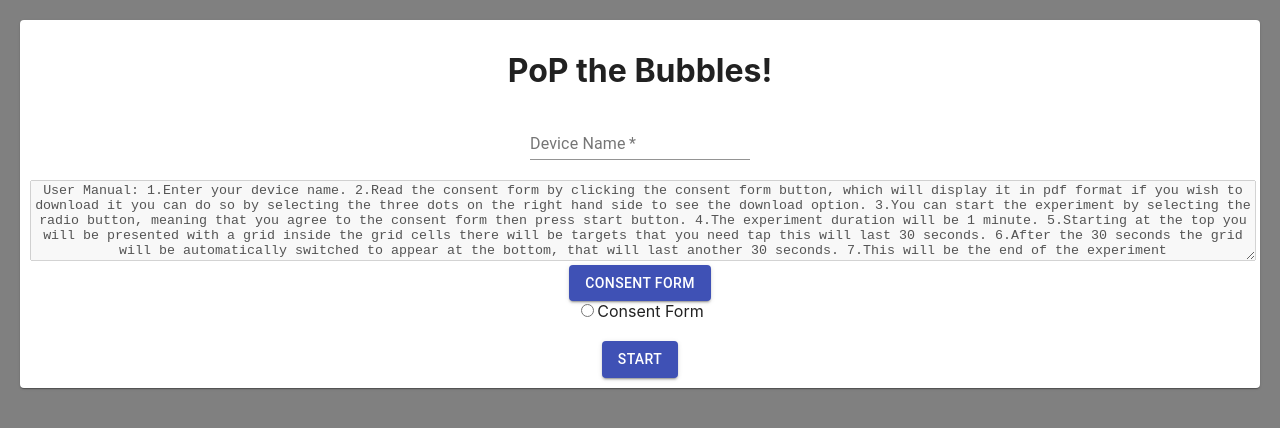
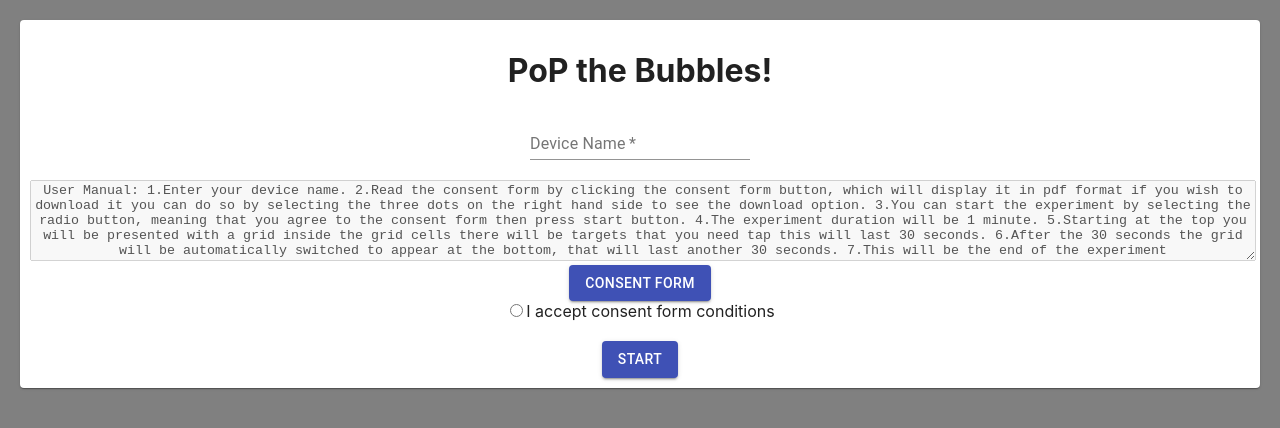
Before and after one commit to Nightwarri0R/Fitts-Law-with-React, a React (Create React App) app in the folder Frontend/game/: page / in a window 1280 px wide. Shown: the top 428 px of the page. Built offline with nearby package versions, Linux system fonts and the light colour scheme.

Commit message:
Small thing

```diff
--- a/Frontend/game/src/components/WelcomePage.jsx
+++ b/Frontend/game/src/components/WelcomePage.jsx
@@ -39,7 +39,7 @@ const WelcomePage = ({onSubmitData}) => {
             <input type="radio" required={true} id='terms' onChange={(evt) => {
                 setTerms(evt.target.value)
             }}/>
-            <label>Consent Form</label>
+            <label>I accept consent form conditions</label>
             <br/>
             <br/>
             <Button type={"submit"} variant="contained" color="primary"> Start</Button>
```
